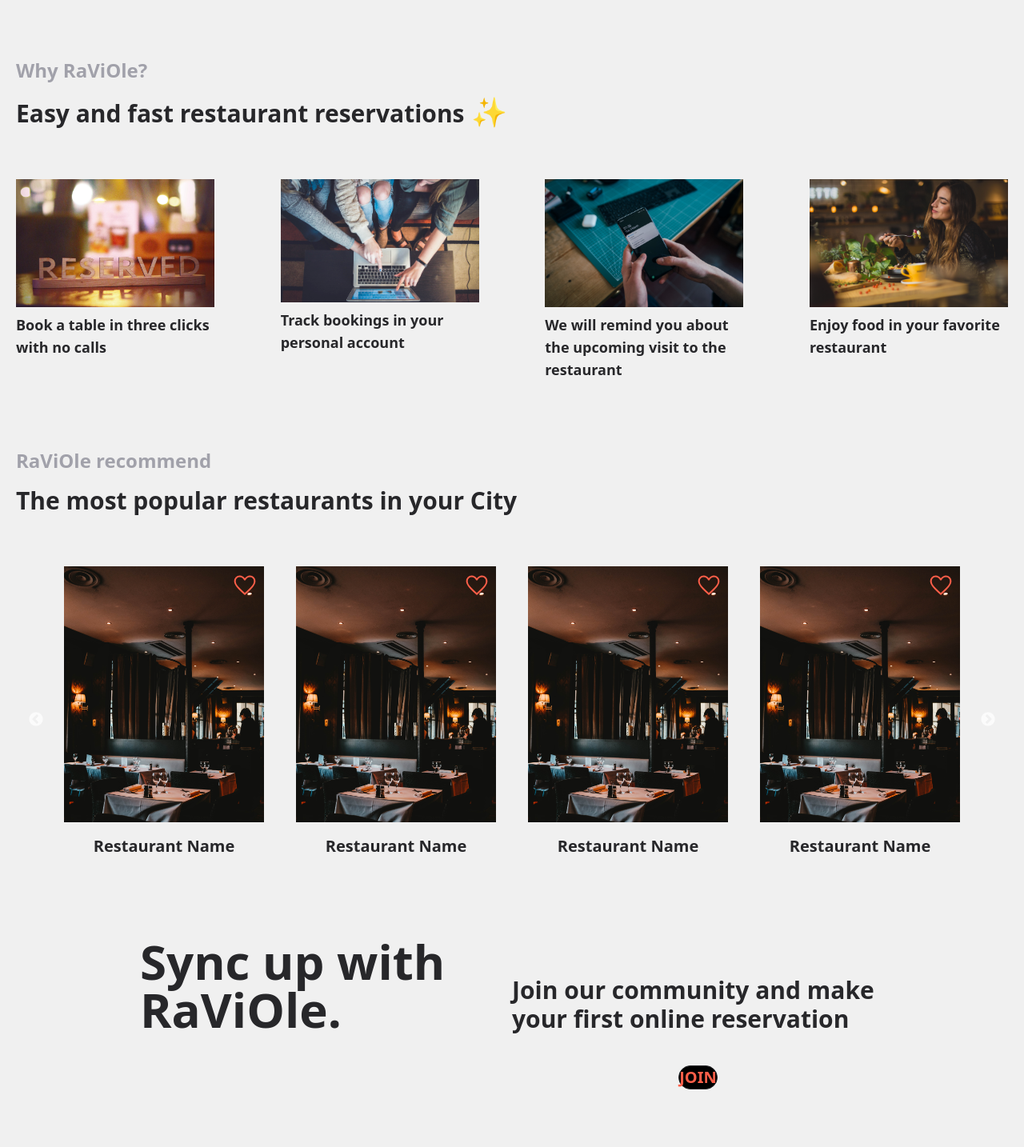
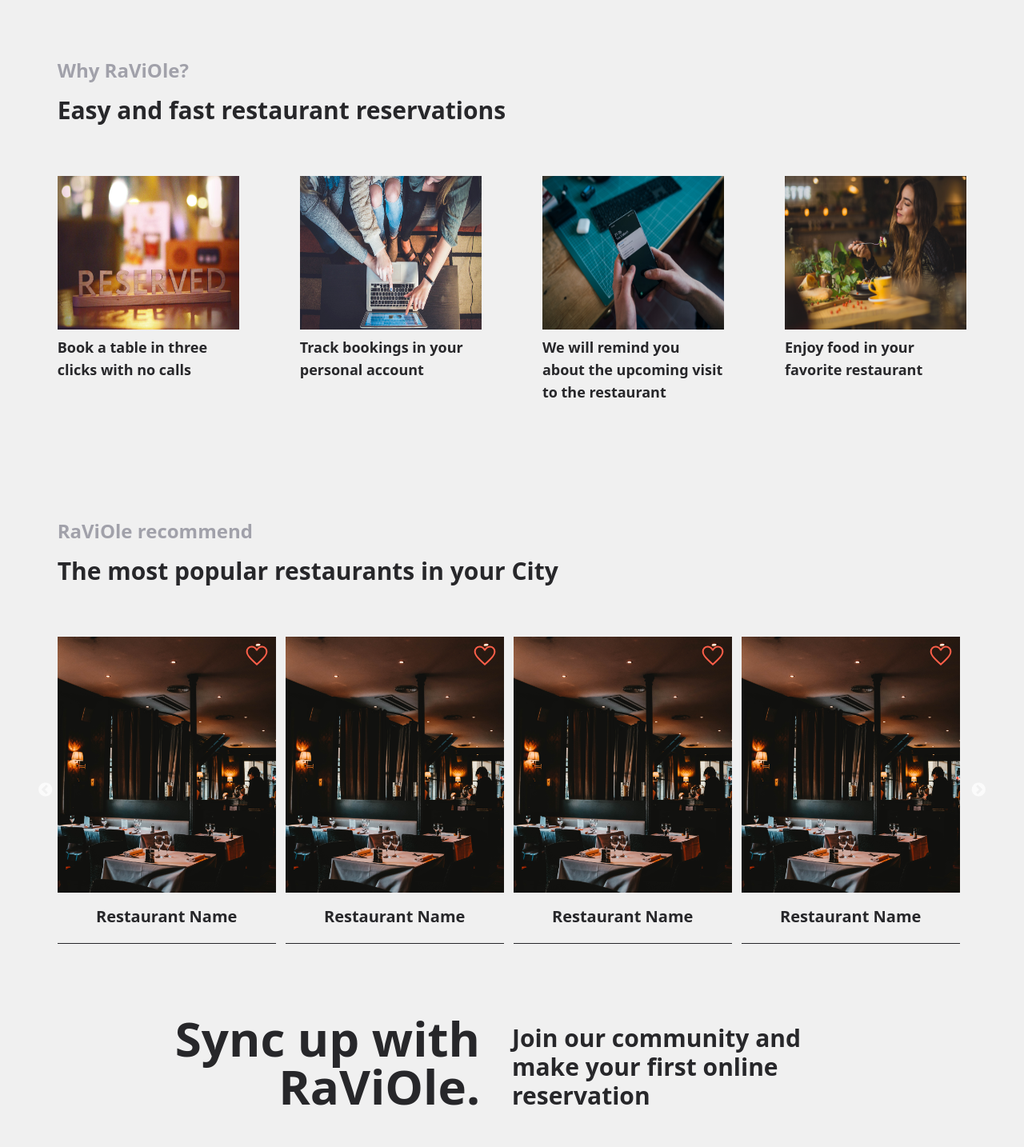
Before and after one commit to trenkenshu/Restaurants-UI, a React (Create React App) app: page / in a window 1280 px wide. Shown: the part 580-2014 px from the top of the page at 80% size. Built offline with nearby package versions, Linux system fonts and the light colour scheme.

Commit message:
feat: change responsive layout and button settings

```diff
--- a/src/components/Advantages/Advantages.tsx
+++ b/src/components/Advantages/Advantages.tsx
@@ -11,21 +11,20 @@ const Advantages = () => {
     const imgs = [jpg1, jpg2, jpg3, jpg4];
     return (
         <div className='w-full flex flex-col md:mt-6 lg:mb-20'>
-            <h2 className='text-2xl font-bold text-zinc-400 mt-8 mb-4'>{content.homePage.titleSec2[lang]}</h2>
-            <h3
-                className='text-3xl font-semibold dark:text-smoke-gray mb-16
-                    after:content-["\2728"] after:ml-2 after:text-4xl dark:after:text-corall'
-            >
+            <h2 className='text-2xl 2xl:text-3xl font-bold text-zinc-400 mt-8 mb-4'>
+                {content.homePage.titleSec2[lang]}
+            </h2>
+            <h3 className='text-3xl 2xl:text-4xl font-semibold dark:text-smoke-gray mb-16'>
                 {content.homePage.subtitleSec2[lang]}
             </h3>
             <div className='flex flex-wrap gap-4 md:gap-10 w-full justify-center lg:justify-between'>
                 {content.homePage.advantages.map((el, index) => {
                     return (
-                        <div className='flex flex-col w-1/2 md:w-1/3 lg:w-1/5 h-38 md:h-48 mb-2' key={el.id}>
-                            <div className='w-full h-32 md:h-40 mb-2'>
+                        <div className='flex flex-col w-1/2 md:w-1/3 lg:w-1/5 h-38 md:h-58 mb-2' key={el.id}>
+                            <div className='w-full h-32 sm:h-40 md:h-48 mb-2'>
                                 <img src={imgs[index]} className='w-full h-full' alt={el[lang]}></img>
                             </div>
-                            <p className='text-xs md:text-base lg:text-lg font-semibold dark:text-smoke-gray'>
+                            <p className='text-xs md:text-base lg:text-lg 2xl:text-2xl font-semibold dark:text-smoke-gray'>
                                 {el[lang]}
                             </p>
                         </div>
--- a/src/components/ButtonBlack/ButtonBlack.tsx
+++ b/src/components/ButtonBlack/ButtonBlack.tsx
@@ -1,18 +1,16 @@
 import React, { FC } from 'react';
 
 interface ButtonBlackProps {
-    width: number | string;
-    height: number | string;
+    width: string;
+    height: string;
     buttonText: string;
     fontsize?: number | string;
 }
 
 const ButtonBlack: FC<ButtonBlackProps> = ({ width, height, fontsize, buttonText }) => {
-    const w = `w-${width}`;
-    const h = `h-${height}`;
     return (
         <button
-            className={`${w} ${h} text-${fontsize} items-center bg-black text-corall hover:bg-smoke-gray hover:text-zinc-800 border border-zinc-800 rounded-full font-semibold`}
+            className={`${width} ${height} ${fontsize} items-center bg-black text-corall hover:bg-smoke-gray hover:text-zinc-800 border border-zinc-800 rounded-full font-semibold`}
         >
             {buttonText}
         </button>
--- a/src/components/MainSection/MainSection.tsx
+++ b/src/components/MainSection/MainSection.tsx
@@ -30,29 +30,27 @@ const MainSection = () => {
     };
 
     return (
-        <div className='flex w-full justify-end md:mb-14'>
-            <div className='flex flex-col w-full md:w-11/12'>
+        <div className='flex flex-col w-full md:mb-14'>
             <div className='flex flex-col md:flex-row mt-8 mb-5'>
                 <div className='flex flex-col md:w-5/12 md:mt-14 pr-10'>
-                        <h1 className='text-2xl lg:text-3xl font-bold mb-5 dark:text-smoke-gray'>
+                    <h1 className='text-2xl lg:text-3xl 2xl:text-4xl leading-6 sm:leading-8 font-bold mb-5 dark:text-smoke-gray'>
                         {content.homePage.title[lang]}
                     </h1>
-                        <h3 className='text-xs lg:text-sm dark:text-smoke-gray mb-10 md:mb-0'>
+                    <h3 className='text-xs lg:text-sm 2xl:text-xl dark:text-smoke-gray mb-10 md:mb-0'>
                         {content.homePage.subtitle[lang]}
                     </h3>
                 </div>
-                    <div className='md:w-7/12 h-60 md:h-96'>
+                <div className='md:w-7/12 h-60 md:h-96 2xl:h-136'>
                     <Slider {...sliderSetting}>
                         {imgs.map((el) => {
-                                return <img key={el} src={el} className='h-60 md:h-96' alt='Restaurant' />;
+                            return <img key={el} src={el} className='h-60 md:h-96 2xl:h-136' alt='Restaurant' />;
                         })}
                     </Slider>
                 </div>
             </div>
-                <p className='mt-5 md:mt-0 before:content-["\2605\2605\2605\2605\2605"] before:mr-1.5 uppercase dark:before:text-corall'>
+            <p className='2xl:text-xl mt-5 md:mt-0 before:content-["\2605\2605\2605\2605\2605"] before:mr-1.5 uppercase dark:before:text-corall'>
                 176 {content.homePage.reviews[lang]}
             </p>
-            </div>
         </div>
     );
 };
--- a/src/components/RegistrationProposal/RegistrationProposal.tsx
+++ b/src/components/RegistrationProposal/RegistrationProposal.tsx
@@ -7,26 +7,21 @@ const lang = 'en';
 const RegistrationProposal = () => {
     return (
         <div>
-            <div className='w-9/12 m-auto flex flex-col lg:flex-row lg:items-end'>
-                <h2 className='font-bold text-4xl lg:text-6xl lg:w-1/2 dark:text-smoke-gray pr-10'>
+            <div className='w-9/12 mx-auto flex flex-col lg:flex-row lg:items-end'>
+                <h2 className='font-bold lg:text-end text-4xl lg:text-6xl lg:w-1/2 dark:text-smoke-gray pr-10'>
                     {content.RegistrationProposal.title[lang]}
                 </h2>
                 <h3 className='lg:w-1/2 mt-5 font-semibold text-xl lg:text-3xl dark:text-smoke-gray'>
                     {content.RegistrationProposal.subtitle[lang]}
                 </h3>
             </div>
-            <div className='w-9/12 m-auto flex'>
-                <div className='hidden lg:block w-1/2'></div>
-                <div className='lg:w-1/2 flex justify-center mt-10 m-auto'>
-                    <div>
-                        <ButtonBlack
-                            width={56}
-                            height={14}
-                            fontsize={'xl'}
-                            buttonText={content.RegistrationProposal.join[lang]}
-                        />
-                    </div>
-                </div>
+            <div className='w-9/12 mx-auto flex justify-center mt-12'>
+                <ButtonBlack
+                    width={'w-56'}
+                    height={'h-14'}
+                    fontsize={'text-xl'}
+                    buttonText={content.RegistrationProposal.join[lang]}
+                />
             </div>
         </div>
     );
--- a/src/components/RestaurantCart/RestaurantCart.tsx
+++ b/src/components/RestaurantCart/RestaurantCart.tsx
@@ -1,13 +1,13 @@
+import React from 'react';
 import ButtonBlack from 'components/ButtonBlack';
 import ButtonFavorite from 'components/ButtonFavorite';
-import React from 'react';
 import { content } from 'utils/content';
 
 const lang = 'en';
 
 const RestaurantCart = () => {
     return (
-        <div className='flex flex-col w-full h-80 lg:h-96 px-5'>
+        <div className='flex flex-col w-full h-80 lg:h-96 border-b border-zinc-800 dark:border-corall'>
             <div className='w-full h-full bg-randomRest bg-cover bg-no-repeat bg-bottom overflow-y-hidden relative'>
                 <div className='w-8 h-8 absolute right-2 top-2'>
                     <ButtonFavorite />
@@ -30,7 +30,7 @@ const RestaurantCart = () => {
                         <span className='font-semibold'>{content.restaurantCart.averageCheck[lang]}: </span> 35
                     </p>
                     <div className='flex justify-center'>
-                        <ButtonBlack width={'1/2'} height={10} buttonText={content.common.learnMore[lang]} />
+                        <ButtonBlack width={'w-1/2'} height={'h-10'} buttonText={content.common.details[lang]} />
                     </div>
                 </div>
             </div>
--- /dev/null
+++ b/src/components/RestaurantRecs/RestaurantRecs.css
@@ -0,0 +1,15 @@
+.slick-slide {
+  padding-right: 12px;
+}
+
+.slick-active {
+  padding-right: 12px;
+}
+
+.slick-active:nth-child(4) {
+  padding-right: -12px;
+}
+
+.slick-current {
+  padding-right: 12px;
+}
--- a/src/components/RestaurantRecs/RestaurantRecs.tsx
+++ b/src/components/RestaurantRecs/RestaurantRecs.tsx
@@ -5,6 +5,7 @@ import RestaurantCart from 'components/RestaurantCart';
 import Slider from 'react-slick';
 import 'slick-carousel/slick/slick.css';
 import 'slick-carousel/slick/slick-theme.css';
+import './RestaurantRecs.css';
 
 const lang = 'en';
 
@@ -48,10 +49,14 @@ const RestaurantRecs = () => {
         ],
     };
     return (
-        <div className='w-full flex flex-col mt-6 mb-20'>
-            <h2 className='text-2xl font-bold text-zinc-400 mt-8 mb-4'>{content.homePage.titleSec3[lang]}</h2>
-            <h3 className='text-3xl font-semibold dark:text-smoke-gray mb-16'>{content.homePage.subtitleSec3[lang]}</h3>
-            <div className='w-full px-10 h-80 lg:h-96'>
+        <div className='w-full flex flex-col mt-6 mb-20 -pr-3'>
+            <h2 className='text-2xl 2xl:text-3xl font-bold text-zinc-400 mt-8 mb-4'>
+                {content.homePage.titleSec3[lang]}
+            </h2>
+            <h3 className='text-3xl 2xl:text-4xl font-semibold dark:text-smoke-gray mb-16'>
+                {content.homePage.subtitleSec3[lang]}
+            </h3>
+            <div className='w-full h-80 lg:h-96 -pr-3'>
                 <Slider {...sliderSetting}>
                     {somearr.map((el, index) => {
                         return <RestaurantCart key={index} />;
--- a/src/pages/HomePage/HomePage.tsx
+++ b/src/pages/HomePage/HomePage.tsx
@@ -6,7 +6,7 @@ import RegistrationProposal from 'components/RegistrationProposal';
 
 const HomePage = () => {
     return (
-        <div className='flex flex-col w-full pb-10 md:pb-40'>
+        <div className='flex flex-col w-11/12 2xl:w-9/12 mx-auto pb-10 md:pb-40'>
             <MainSection />
             <Advantages />
             <RestaurantRecs />
--- a/src/utils/content.ts
+++ b/src/utils/content.ts
@@ -1,7 +1,7 @@
 export const content = {
     common: {
-        learnMore: {
-            en: 'Learn more',
+        details: {
+            en: 'Details',
             ru: 'Подробнее',
         },
     },
--- a/tailwind.config.js
+++ b/tailwind.config.js
@@ -56,6 +56,7 @@ module.exports = {
             height: {
                 15: '3.75rem',
                 17: '4.375rem',
+                136: '34rem',
             },
             zIndex: {
                 1001: '1001',
```
Lines whose indentation alone changed are shown as unchanged.
